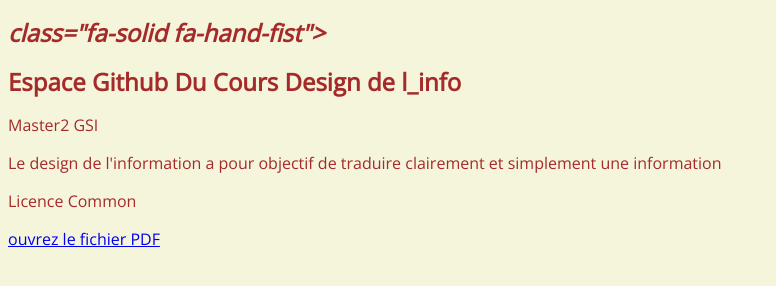
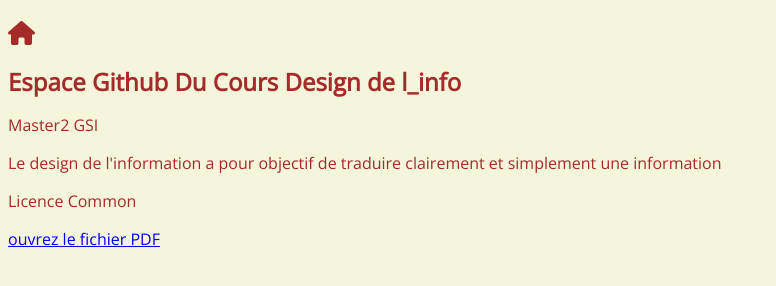
Before and after one commit to DKR2022/design_de_linfo, a plain HTML site: page index.html in a window 1280 px wide. Shown: the whole page, without its empty margins (0-776 px from the left). Drawn offline with nearby package versions, Linux system fonts and the light colour scheme.

Commit message:
Update index.html

```diff
--- a/index.html
+++ b/index.html
@@ -24,7 +24,7 @@
     <link rel="icon" href="favicon.png" size="60x60" type="image/png">
 </head>
 <body>
-    <h1> <i>class="fa-solid fa-hand-fist"></i> </h1>
+    <h1> <i class="fa-solid fa-house"></i> </h1>
     <h1>Espace Github Du Cours Design de l_info</h1>
     <p>Master2 GSI</p>
     <p>Le design de l'information a pour objectif de traduire clairement et simplement une information</p>
```
